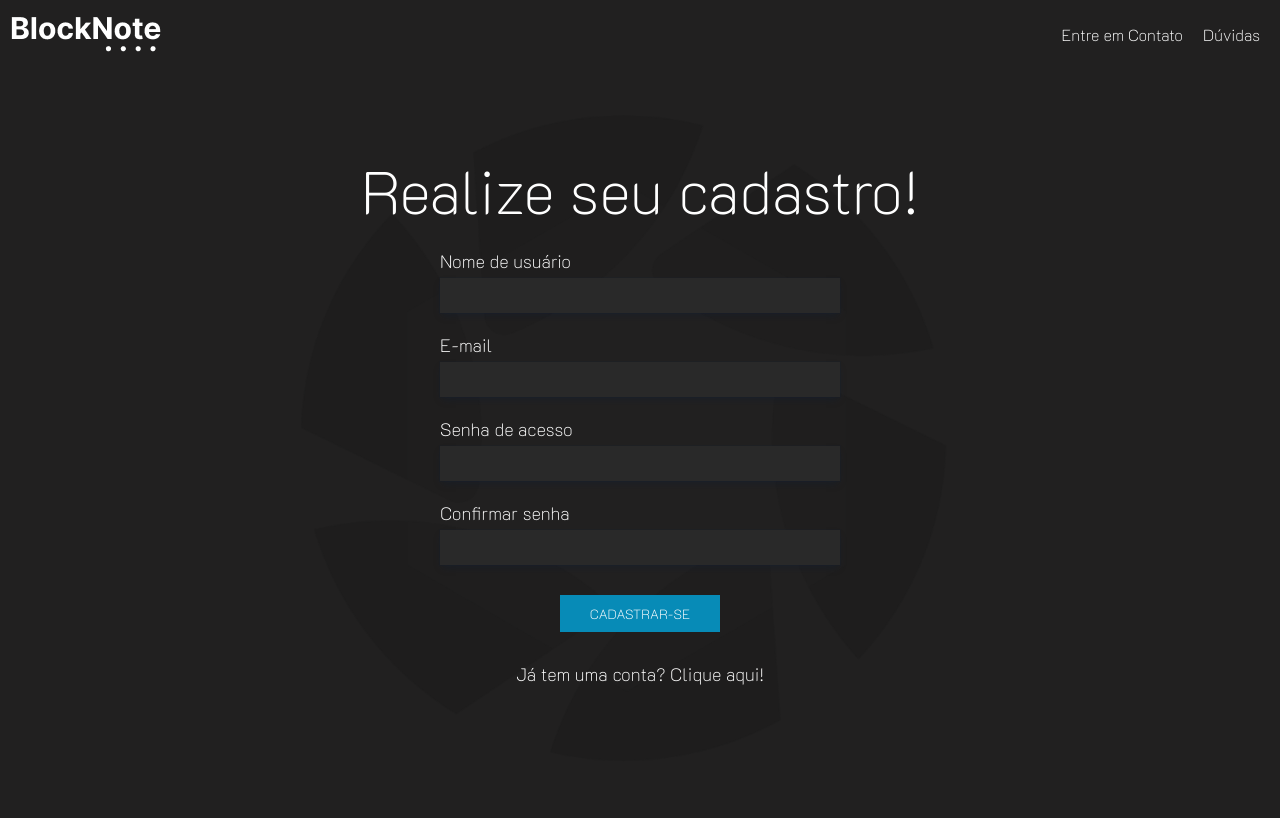
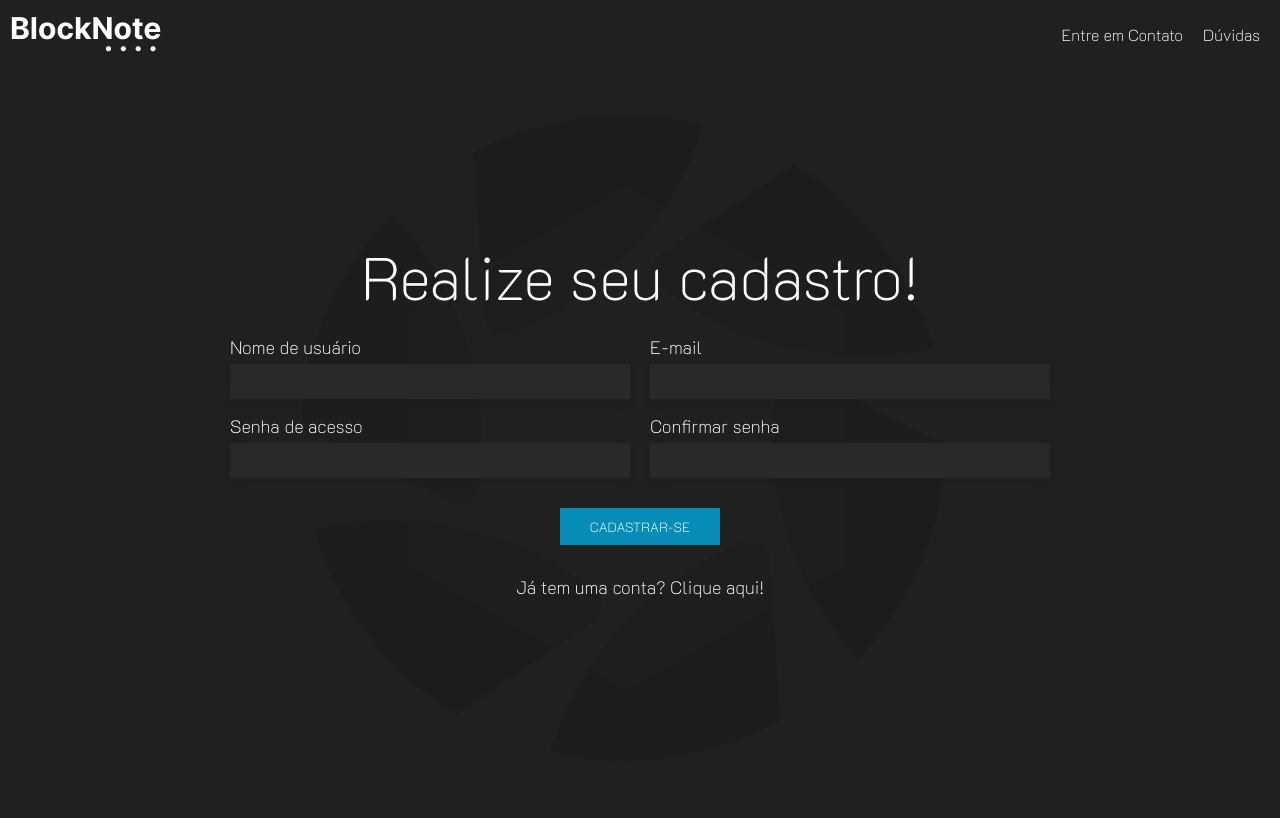
Before and after one commit to guidionisio5/blocknote, a PHP site: page /cadastrarUser.html in a window 1280 px wide. Run offline with PHP 8.4, Linux system fonts and the light colour scheme; some libraries are stand-ins or nearby versions.

Commit message:
css do login finalizado pq o pai é bom

```diff
--- a/cadastrarUser.html
+++ b/cadastrarUser.html
@@ -28,22 +28,26 @@
     <div class="container">
         <form id="cadastrarUser" class="form">
             <p class="p">Realize seu cadastro!</p>
-            <div class="item">
+
+            <div class="cadastroUser-inputs">
+                <div class="itemCadastro">
                     <label for="nome" class="label">Nome de usuário</label>
                     <input type="text" name="nome" id="nome" class="input">
                 </div>
-            <div class="item">
+                <div class="itemCadastro">
                     <label for="email" class="label">E-mail</label>
                     <input type="email" name="email" id="email" class="input">
                 </div>
-            <div class="item">
+                <div class="itemCadastro">
                     <label for="senha" class="label">Senha de acesso</label>
                     <input type="password" name="senha" id="senha" class="input">
                 </div>
-            <div class="item">
+                <div class="itemCadastro">
                     <label for="senha" class="label">Confirmar senha</label>
                     <input type="password" name="confirmar_senha" id="confirmar_senha" class="input">
                 </div>
+            </div>
+
             <div >
                 <button type="button" onclick="cadastrarUser()" class="cadastrar">CADASTRAR-SE</button>
             </div>
--- a/page/assets/css/login.css
+++ b/page/assets/css/login.css
@@ -57,6 +57,15 @@ body{
     align-items: center;
 }
 
+.cadastroUser-inputs{
+    display: grid;
+    grid-template-columns: repeat(2,1fr);
+    gap: 10px 20px;
+}
+
+.itemCadastro{
+    display: grid;
+}
 .item{
     display: grid;
     grid-template-rows: repeat(1, 1fr);
@@ -76,6 +85,7 @@ body{
     color: whitesmoke;
     width: 400px;
     height: 35px;
+    padding: 10px;
 }
 
 
```
Lines whose indentation alone changed are shown as unchanged.
